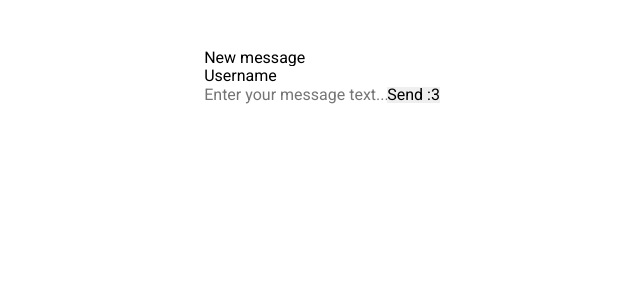
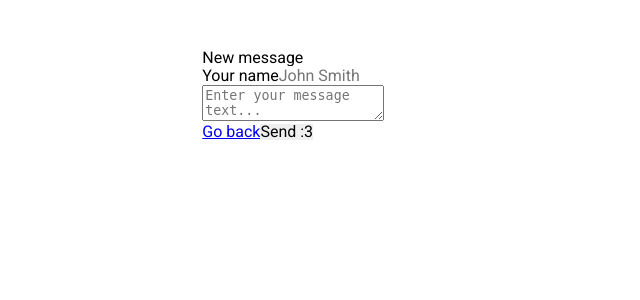
Before and after one commit to twentysixhugs/mini-message-board, a Node server app: page /new in a window 1280 px wide. Shown: the top 300 px of the page, without its empty margins (308-948 px from the left). Run offline with Node 20, Linux system fonts and the light colour scheme.

Commit message:
Adjust class names in form

```diff
--- a/views/form.pug
+++ b/views/form.pug
@@ -2,10 +2,12 @@ extends layout
 
 block content
   div(class="new-message")
-    h1(class="new-message-title")= "New message"
-    form(class="message-form" method="POST" action="/new")
-      div(class="message-form__input-wrapper")
-        label(class="message-form__label")= "Username"
-        input(class="message-form__input" type="text" name="messageUser")
-      input(class="message-form__input" type="text" placeholder="Enter your message text..." name="messageText")
-      button(class="message-form__submit")= "Send :3"
+    h1(class="new-message__title")= "New message"
+    form(class="c-message-form" method="POST" action="/new")
+      div(class="c-message-form__input-wrapper")
+        label(class="c-message-form__label")= "Your name"
+        input(class="c-message-form__name-input" autocomplete="off" type="text" name="messageUser" placeholder="John Smith")
+      textarea(class="c-message-form__message-input" type="text" placeholder="Enter your message text..." name="messageText")
+      div(class="new-message__actions-wrapper")
+        a(class="new-message__back" href="/")= "Go back"
+        button(class="c-message-form__submit-btn")= "Send :3"
```
